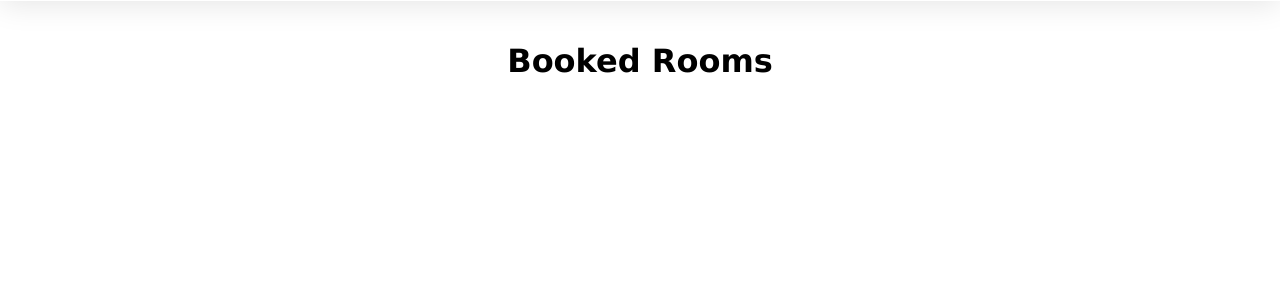
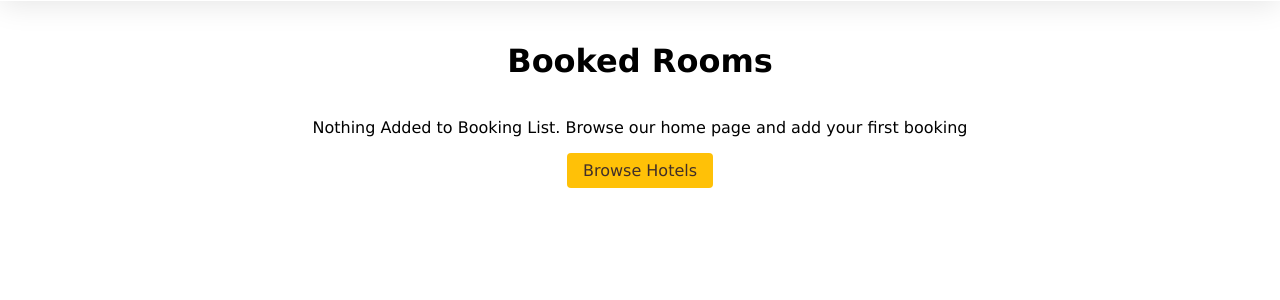
Before and after one commit to Yifei9119/IAT352-PetVentures, a PHP site: page /member_bookings.php in a window 1280 px wide. Shown: the part 59-359 px from the top of the page. Run offline with PHP 8.4, Linux system fonts and the light colour scheme; the visitor is signed in with stand-in values (Sample User, id 1); data comes from the database, SQL or seed files in the repository; data that the repository does not hold is empty.

Commit message:
comments and adding delete booking button

```diff
--- a/css/style.css
+++ b/css/style.css
@@ -58,7 +58,7 @@ h1 {
 }
 
 .loginRegister a, .room-container a,
-.write-review-button, .no-results {
+.write-review-button, .no-results, .booking-btn {
   text-decoration: none;
   font-size: 1rem;
   color: #412f29;
--- a/helper/function.php
+++ b/helper/function.php
@@ -38,24 +38,6 @@ function connection($dbhost, $dbuser, $dbpass, $dbname)
     return $conn;
 }
 
-// function searchbar()
-// {
-//     echo '<form action="searchResults.php" method="POST" style="display:flex; justify-content: center;">
-//     <div>
-//     <label> Place </label>
-//     <input id="search" name="search" type="text" placeholder="Country">
-//     </div>
-//     <div>
-//     <label>Check in</label>
-//     <input id="date" name="startdate" type="date">
-//     </div>
-//     <div>
-//     <label>Check out</label>
-//     <input id="date" name="enddate" type="date">
-//     <input id="submit" type="submit" value="Search">
-//     </div>
-//     </form></div>';
-// }
 function format_hotel_name_as_link($id, $name, $price, $province, $image, $page)
 {
     echo "<div class='hotel-card'>"; // Add this line to wrap each hotel in a card
@@ -73,7 +55,9 @@ function format_hotel_name_as_link($id, $name, $price, $province, $image, $page)
     echo "</button>";
     echo "</div>";
 }
+function format_booking_action_link($id,$name,$page) {
 
+	}
 function format_booking_details($booking_id, $room_id, $price, $image, $accommodation)
 {
     echo "<div class='booking-card'>";
@@ -81,6 +65,7 @@ function format_booking_details($booking_id, $room_id, $price, $image, $accommod
         <img src="../images/rooms/' . $image . '" alt="' . $accommodation . '">
         <h3>' . $accommodation . '</h3>
         <h3>$' . $price . '</h3>';
+        echo "<a class=\"booking-btn\" href=\"delete_member_booking.php?bookingid=$booking_id\">Cancel Booking</a>";
     echo "</div>";
 
 }
--- a/js/script.js
+++ b/js/script.js
@@ -27,10 +27,12 @@ $(document).ready(function() {
     		});
     });
 
+// redirect to account info after button click on account
  document.getElementById("accountInfo").onclick = function () {
     location.href = "accountInfo.php";
 }
 
+// call functions for filtering province and availability
     updateHotelCardsByDropdown("Province");
     updateHotelCardsByDropdown("Availability");
 });
--- a/php/favoriteList.php
+++ b/php/favoriteList.php
@@ -9,7 +9,12 @@ $favoriteHotelIds = queryFavoriteHotels($db);
 //echo "???";
 echo "<section class='section-padding'>";
 echo "<h1>My Favourite List</h1>";
+if(count($favoriteHotelIds)==0){
+echo "<p style='text-align:center;'>Nothing Added to Favourite List. Browse our home page and add hotels to the list</p><a class='no-results' href='index.php'>Go to Home</a>";
+}
 echo "<div id='hotel-cards'>";
+
+// iterate and show the hotels stored in favourites
 foreach ($favoriteHotelIds as $hotelId){
     $hotel = queryHotelById($db, $hotelId);
 //    echo $hotel['name'];
--- a/php/member_bookings.php
+++ b/php/member_bookings.php
@@ -17,7 +17,11 @@ $res = mysqli_stmt_get_result($stmt);
 
 <div class="booking-history">
     <h1>Booked Rooms</h1>
+
     <?php
+    if($res->num_rows == 0){
+        echo "<p style='text-align:center;'>Nothing Added to Booking List. Browse our home page and add your first booking</p><a class='no-results' href='index.php'>Browse Hotels</a>";
+        }
     while ($row = $res->fetch_assoc()) {
         format_booking_details($row['booking_id'], $row['room_id'], $row['total_price'], $row['room_image'], $row['accommodation']);
         // To-do: add in booking times?
```
Also changed, not shown: php/delete_member_booking.php (added, +23 -0 lines).
